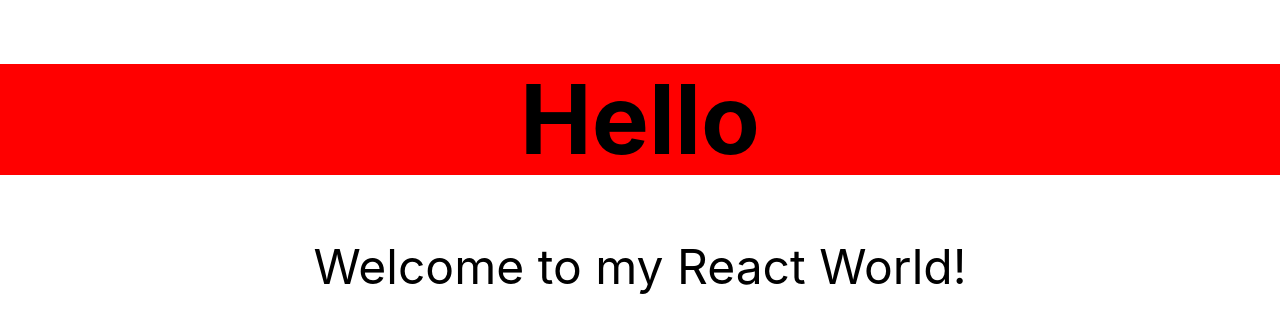
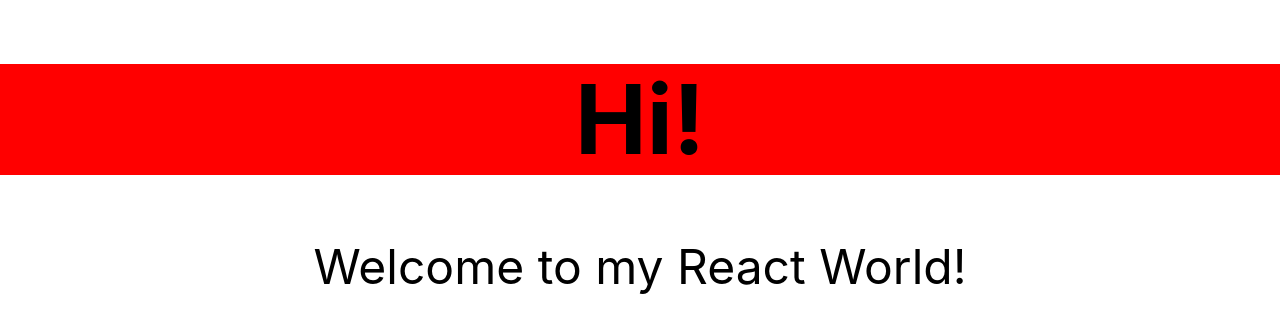
Before and after one commit to rival104/robofriends-react, a React (Create React App) app: page / in a window 1280 px wide. Shown: the top 332 px of the page. Built offline with nearby package versions, Linux system fonts and the light colour scheme.

Commit message:
Modified Hello component

```diff
--- a/src/Hello.js
+++ b/src/Hello.js
@@ -5,7 +5,7 @@ class Hello extends Component {
   render() {
     return (
       <div className="f1 tc">
-        <h1>Hello</h1>
+        <h1>Hi!</h1>
         <p>Welcome to my React World!</p>
       </div>
     );
```
